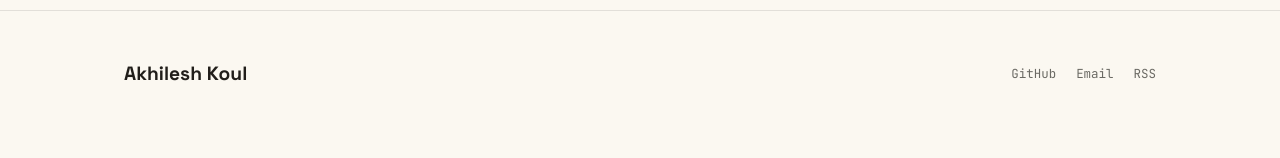
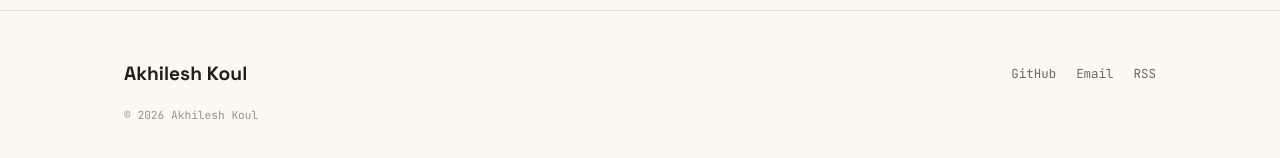
Before and after one commit to koulakhilesh/koulakhilesh.github.io, a Jekyll site: the page built from index.html, in a window 1280 px wide and 1400 px high, scrolled down 159 px. Shown: the part 1215-1373 px from the top of the window. Built offline with Jekyll 4.4.1, drawn with Linux system fonts in a browser that asks for light colours.

Commit message:
feat: add footer copyright; stop excluding _templates (kept out via underscore prefix)

```diff
--- a/_config.yml
+++ b/_config.yml
@@ -72,4 +72,3 @@ exclude:
   - vendor
   - .superpowers
   - docs
-  - _templates
--- a/_includes/footer.html
+++ b/_includes/footer.html
@@ -8,4 +8,5 @@
       <a href="{{ '/feed.xml' | relative_url }}">RSS</a>
     </div>
   </div>
+  <div class="wrap foot-copy">© {{ site.time | date: '%Y' }} {{ site.author.name }}</div>
 </footer>
--- a/_sass/footer.scss
+++ b/_sass/footer.scss
@@ -3,3 +3,4 @@
 .foot-brand{font-family:var(--disp);font-weight:700;font-size:1.2rem}
 .foot-links{display:flex;gap:20px;font-family:var(--mono);font-size:.78rem;color:var(--muted)}
 .foot-links a:hover{color:var(--accent)}
+.foot-copy{margin-top:18px;font-family:var(--mono);font-size:.7rem;color:var(--muted);opacity:.7}
```
